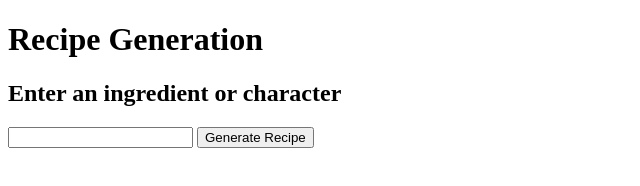
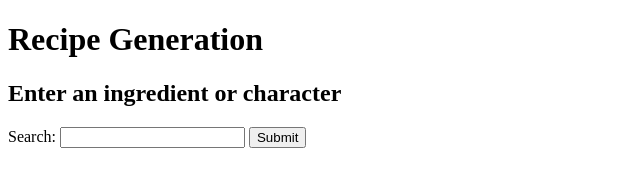
Before and after one commit to sritanaya/sritanaya.github.io, a plain HTML site: page index.html in a window 1280 px wide. Shown: the whole page, without its empty margins (0-640 px from the left). Drawn offline with Linux system fonts and the light colour scheme.

Commit message:
Update index.html

```diff
--- a/index.html
+++ b/index.html
@@ -5,9 +5,9 @@
 <h1>Recipe Generation</h1>
 <h2>Enter an ingredient or character</h2>
 
-<form action="https://formspree.io/f/xbjpovgl" method="POST">
-  <input type="text" ingredient="ingredient">
-  <input type="submit" value="Generate Recipe">
+<form name="input character" action="generate.py" method="get">
+Search: <input type="text" name="enter ingredient or character">
+<input type="submit" value="Submit">
 </form>
 
 </body>
```
